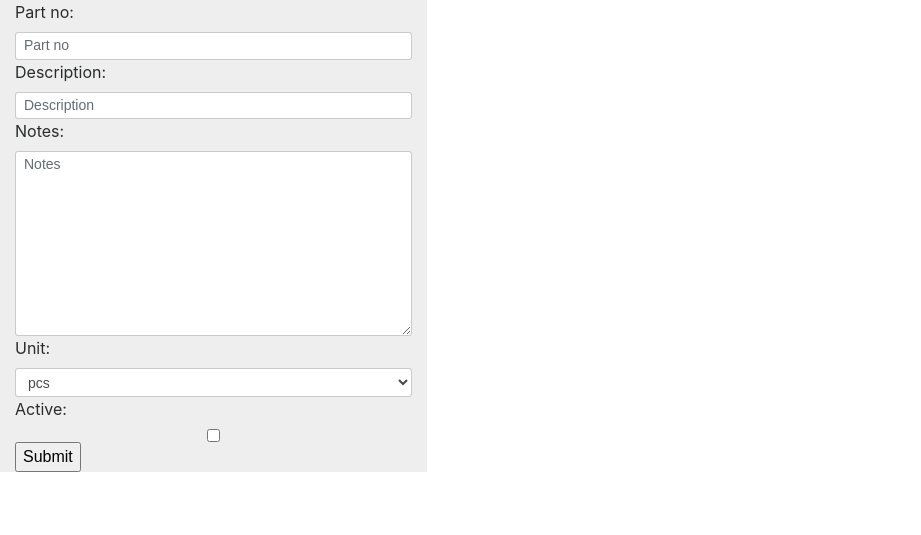
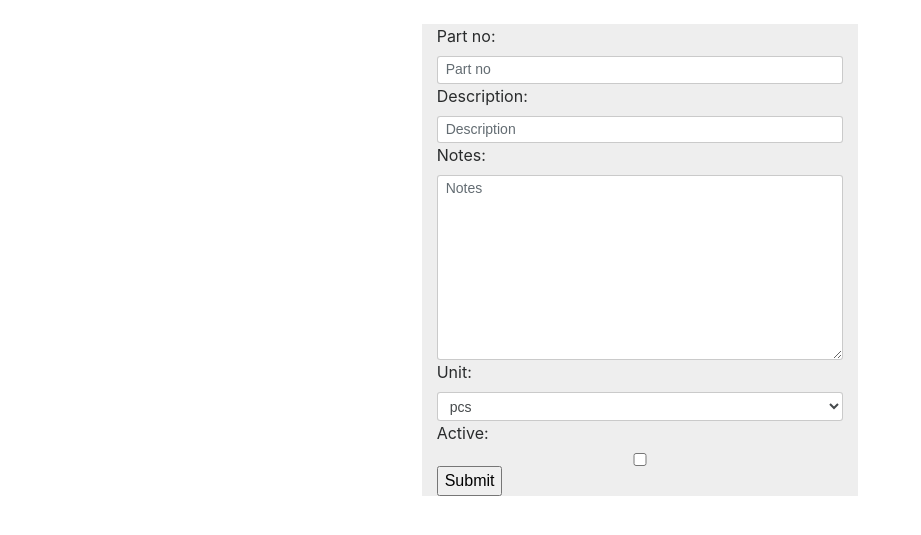
Before and after one commit to tkrasuski/fc, a Django app: a page that uses invent/templates/form.html in a window 1280 px wide. Shown: the part 94-629 px from the top of the page, without its empty margins (0-921 px from the left). Run offline with Django 3.2, Linux system fonts and the light colour scheme; some libraries are stand-ins or nearby versions.

Commit message:
form layout

```diff
--- a/invent/templates/form.html
+++ b/invent/templates/form.html
@@ -1,6 +1,11 @@
 {% extends "base.html" %}
 {% block title %}Invent{% endblock %}
 {% block content %}
+<div class="row">
+    <br>
+</div>
+<div class="row">
+    <div class="col-sm-4"></div>
     <div class="col-sm-4" style="background-color: #eee;">
         <form action="{{handler}}" method="post">
             {% csrf_token %}
@@ -8,4 +13,5 @@
             <input type="submit" value="Submit" />
         </form>
     </div>
+</div>
 {% endblock%}
```
Lines whose indentation alone changed are shown as unchanged.
